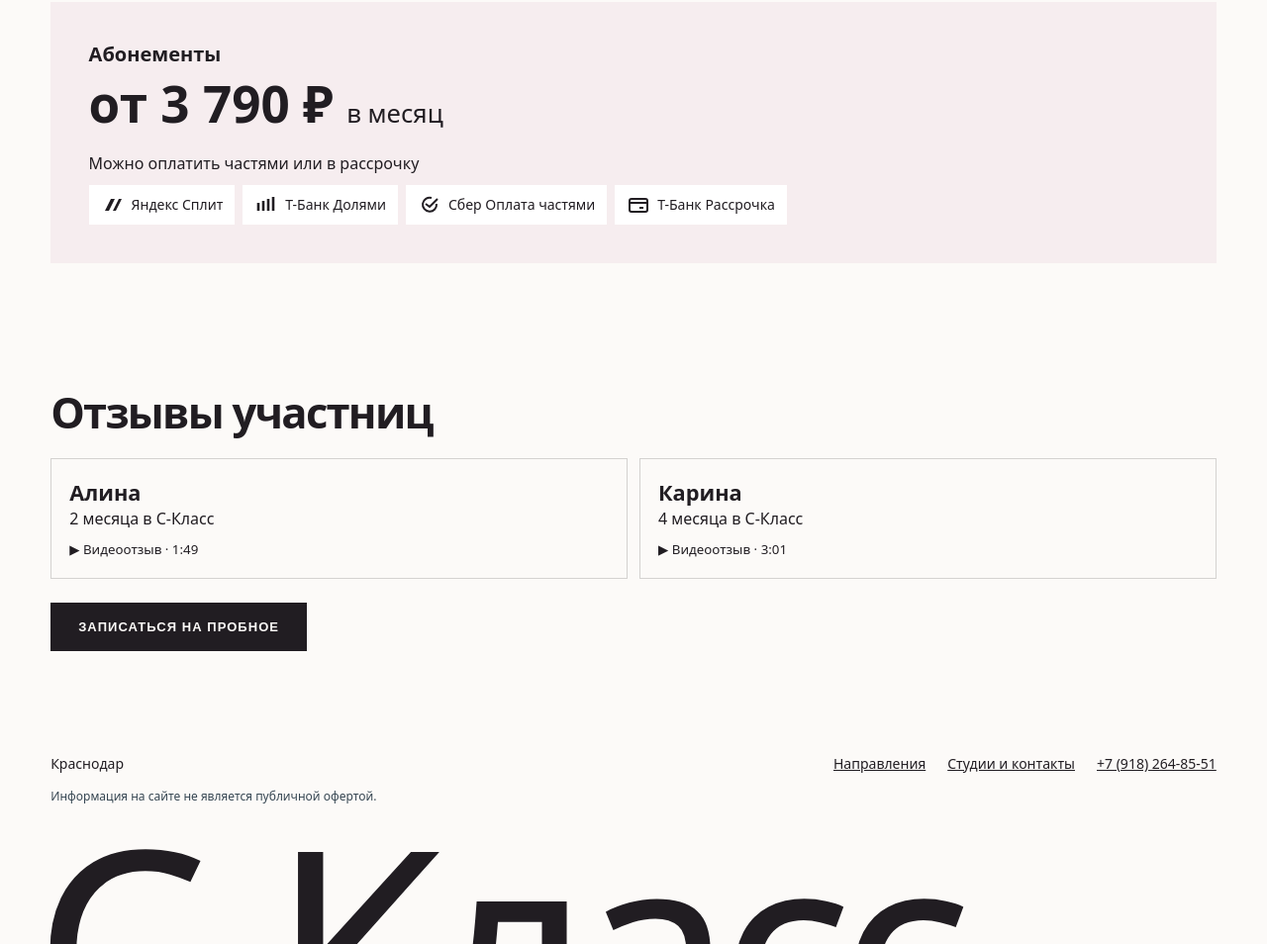
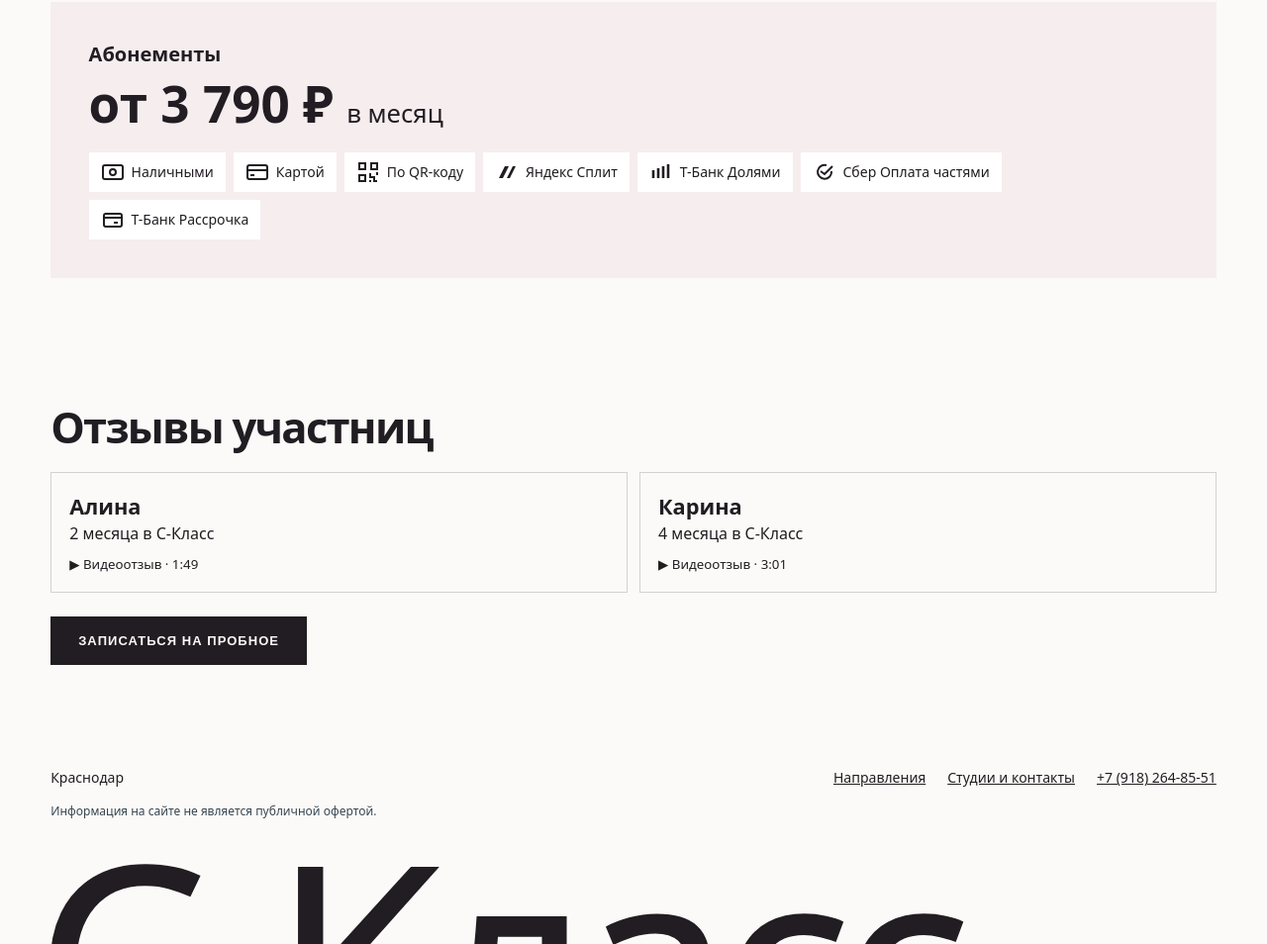
Before and after one commit to UmkaNelson/s-class-krd-clubs, a plain HTML site: page index.html in a window 1280 px wide. Shown: the part 1902-2856 px from the top of the page at 99% size. Drawn offline with Linux system fonts and the light colour scheme.

Commit message:
Добавить наличные, банковскую карту и оплату по QR-коду

```diff
--- a/index.html
+++ b/index.html
@@ -40,8 +40,10 @@
   <div class="membership">
     <h3>Абонементы</h3>
     <p class="membership-price">от 3&nbsp;790&nbsp;₽ <span>в месяц</span></p>
-    <p class="payment-label">Можно оплатить частями или в рассрочку</p>
-    <ul class="payment-methods">
+    <ul class="payment-methods" aria-label="Способы оплаты">
+      <li><svg aria-hidden="true" viewBox="0 0 24 24" width="24" height="24" fill="none" stroke="currentColor" stroke-width="2"><rect x="2" y="5" width="20" height="14" rx="2"/><circle cx="12" cy="12" r="3"/></svg>Наличными</li>
+      <li><svg aria-hidden="true" viewBox="0 0 24 24" width="24" height="24" fill="none" stroke="currentColor" stroke-width="2"><rect x="2" y="5" width="20" height="14" rx="2"/><path d="M2 10h20M5 15h4"/></svg>Картой</li>
+      <li><svg aria-hidden="true" viewBox="0 0 24 24" width="24" height="24" fill="none" stroke="currentColor" stroke-width="2"><path d="M3 3h6v6H3zM15 3h6v6h-6zM3 15h6v6H3zM14 13v4h4v4h3M21 12v3M13 21h2"/></svg>По QR-коду</li>
       <li><svg aria-hidden="true" viewBox="0 0 24 24" width="24" height="24"><path d="M4 18 10 6h4L8 18zm8 0 6-12h3l-6 12z" fill="currentColor"/></svg>Яндекс Сплит</li>
       <li><svg aria-hidden="true" viewBox="0 0 24 24" width="24" height="24"><path d="M4 10v8m5-10v10m5-12v12m5-14v14" fill="none" stroke="currentColor" stroke-width="2.6"/></svg>Т-Банк Долями</li>
       <li><svg aria-hidden="true" viewBox="0 0 24 24" width="24" height="24"><path d="M19 11a7 7 0 1 1-5-6m-6 6 4 3 8-8" fill="none" stroke="currentColor" stroke-width="2"/></svg>Сбер Оплата частями</li>
--- a/trial.css
+++ b/trial.css
@@ -104,6 +104,5 @@
 .membership h3 { margin: 0; font-size: 20px; }
 .membership-price { margin: 6px 0 20px; font-size: clamp(30px, 4vw, 56px); font-weight: 700; line-height: 1.15; }
 .membership-price span { display: inline-block; font-size: 0.5em; font-weight: 500; }
-.payment-label { margin: 0 0 10px; }
 .payment-methods { display: flex; flex-wrap: wrap; gap: 8px; margin: 0; padding: 0; list-style: none; }
 .payment-methods li { display: inline-flex; align-items: center; gap: 7px; padding: 8px 12px; background: white; font-size: 14px; }
```
